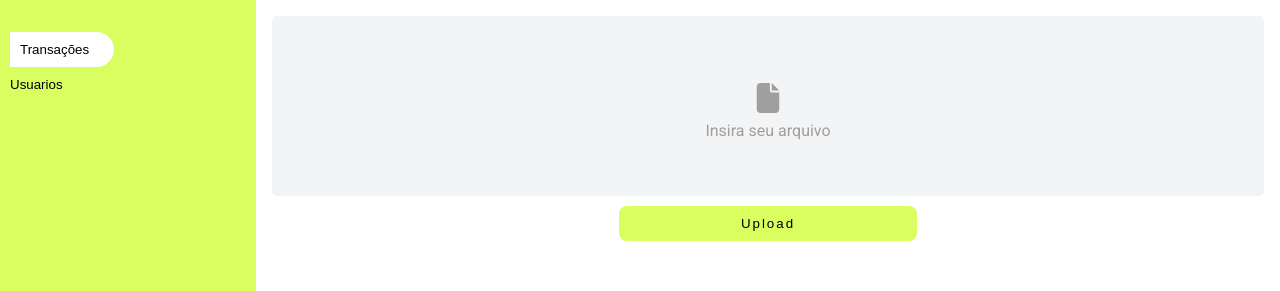
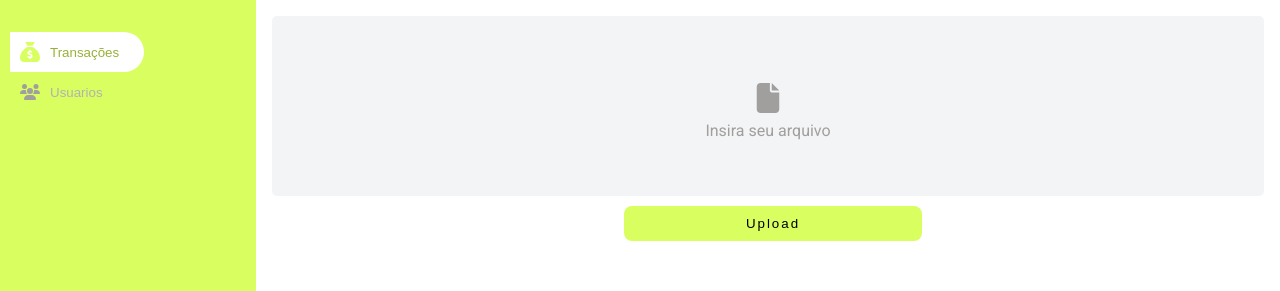
Before and after one commit to flavianahmias/accounting-project, a Next.js app in the folder frontend/: page /transactions in a window 1280 px wide. Shown: the top 291 px of the page. Built offline with nearby package versions, Linux system fonts and the light colour scheme; no server answers.

Commit message:
styles: create new style to sidebar options

```diff
--- a/frontend/src/app/transactions/page.scss
+++ b/frontend/src/app/transactions/page.scss
@@ -73,6 +73,7 @@ label {
   width: 30%;
   letter-spacing: 2px;
   margin-top: 10px;
+  justify-content: center;
 }
 
 .transactions {
--- a/frontend/src/app/transactions/page.tsx
+++ b/frontend/src/app/transactions/page.tsx
@@ -10,7 +10,6 @@ import {
   getTransactionsById,
   uploadTransactions,
 } from '@/service/transactions';
-import Loading from '@/components/loading';
 import SvgFile from '../../assets/file-solid.svg';
 import SvgFileUpdated from '../../assets/file-circle-check-solid.svg';
 import { ITransaction } from '@/helpers/interfaces';
--- a/frontend/src/components/sidebar/index.tsx
+++ b/frontend/src/components/sidebar/index.tsx
@@ -1,5 +1,7 @@
-import './styles.css';
+import './styles.scss';
 import Link from 'next/link';
+import SvgUser from '../../assets/users-solid.svg';
+import SvgBagMoney from '../../assets/sack-dollar-solid.svg';
 
 export default function Sidebar() {
   const location = window.location.pathname.replace('/', '');
@@ -11,13 +13,15 @@ export default function Sidebar() {
 
   return (
     <div className="sidebar">
-      <Link href="/transactions">
+      <Link href="/transactions" className="link">
         <button className={changeSelectedPageStyle('transactions')}>
-          Transações
+          <SvgBagMoney className="sidebarSVG" /> Transações
         </button>
       </Link>
-      <Link href="/users">
-        <button className={changeSelectedPageStyle('users')}>Usuarios</button>
+      <Link href="/users" className="link">
+        <button className={changeSelectedPageStyle('users')}>
+          <SvgUser className="sidebarSVG" /> Usuarios
+        </button>
       </Link>
     </div>
   );
--- a/frontend/src/components/sidebar/styles.css
+++ b/frontend/src/components/sidebar/styles.scss
@@ -9,16 +9,38 @@
   box-sizing: border-box;
 }
 
+.sidebarSVG {
+  width: 20px;
+  height: 20px;
+  fill: #a19e9e;
+  margin-right: 10px;
+}
+
+.link {
+  text-decoration: none;
+  cursor: pointer;
+}
+
 button {
+  margin-left: 10px;
   padding: 10px;
   border: none;
   background: transparent;
+  color: rgb(178, 178, 178);
+  display: flex;
+  align-items: center;
+  cursor: pointer;
 }
 
 .selected {
   background: white;
   margin-left: 10px;
+  color: #95b238;
   border-top-right-radius: 26px;
   border-bottom-right-radius: 26px;
   padding-right: 25px;
+
+  .sidebarSVG {
+    fill: #d9fe60;
+  }
 }
```
Also changed, not shown: frontend/src/assets/sack-dollar-solid.svg (added), frontend/src/assets/users-solid.svg (added).
